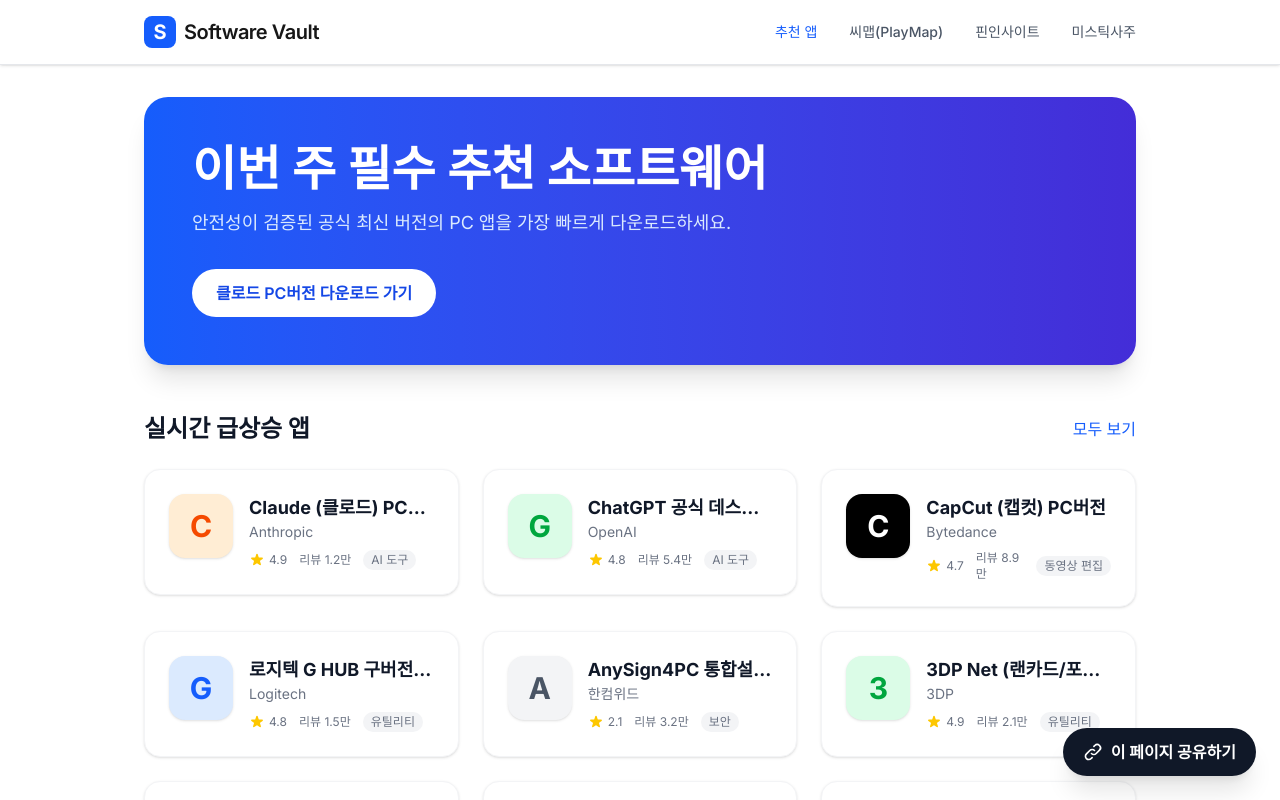
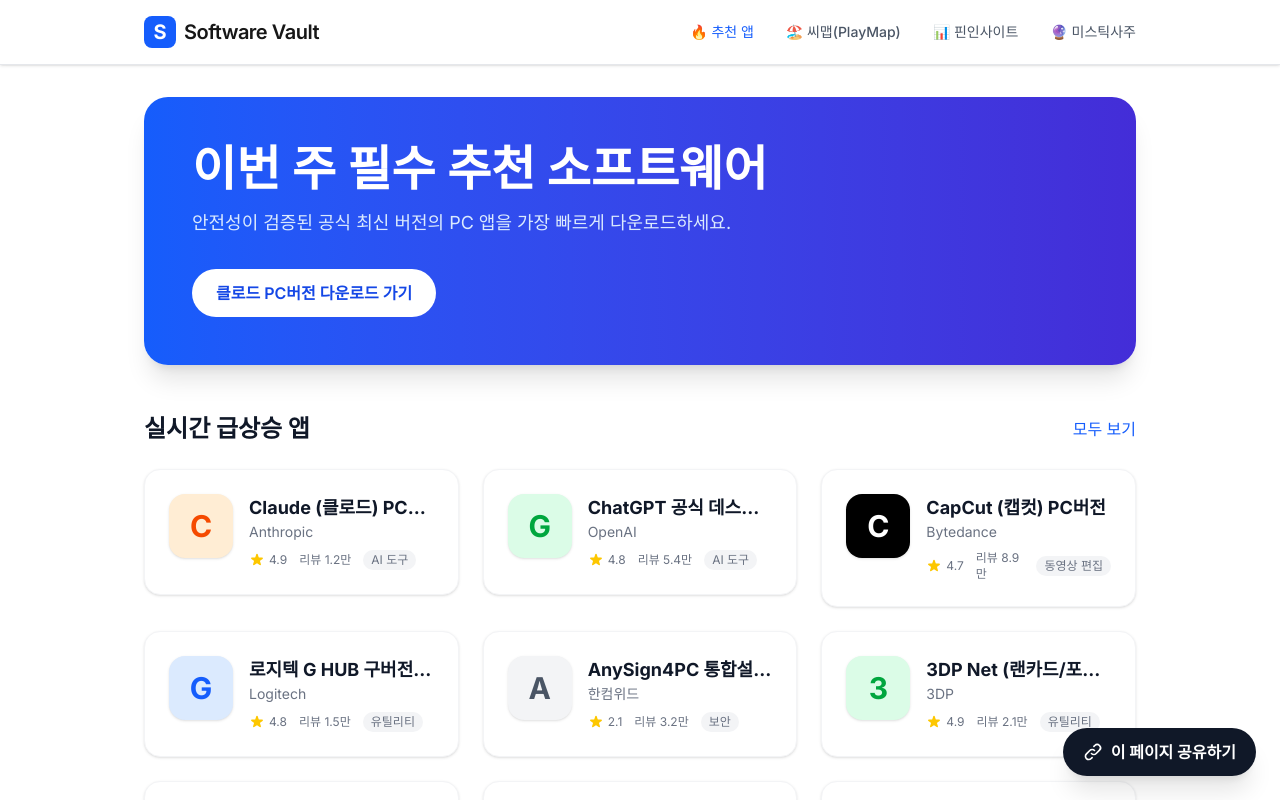
Before and after one commit to duke3736-collab/software-vault, a Next.js app: page / in a window 1280 px wide. Shown: the top 800 px of the page. Built offline with nearby package versions, Linux system fonts and the light colour scheme.

Commit message:
style: add emojis to header links for better CTR

```diff
--- a/src/app/layout.tsx
+++ b/src/app/layout.tsx
@@ -29,10 +29,10 @@
               <span className="font-semibold text-xl tracking-tight">Software Vault</span>
             </Link>
             <nav className="hidden md:flex gap-8 text-sm font-medium text-gray-600">
-              <Link href="/" className="hover:text-blue-600 transition text-blue-600">추천 앱</Link>
-              <a href="https://map.weknews.com" target="_blank" rel="noopener noreferrer" className="hover:text-teal-500 transition">씨맵(PlayMap)</a>
-              <a href="https://tools.weknews.com" target="_blank" rel="noopener noreferrer" className="hover:text-indigo-500 transition">핀인사이트</a>
-              <a href="https://saju.weknews.com" target="_blank" rel="noopener noreferrer" className="hover:text-fuchsia-500 transition">미스틱사주</a>
+              <Link href="/" className="hover:text-blue-600 transition text-blue-600">🔥 추천 앱</Link>
+              <a href="https://map.weknews.com" target="_blank" rel="noopener noreferrer" className="hover:text-teal-500 transition">🏖️ 씨맵(PlayMap)</a>
+              <a href="https://tools.weknews.com" target="_blank" rel="noopener noreferrer" className="hover:text-indigo-500 transition">📊 핀인사이트</a>
+              <a href="https://saju.weknews.com" target="_blank" rel="noopener noreferrer" className="hover:text-fuchsia-500 transition">🔮 미스틱사주</a>
             </nav>
             <div className="md:hidden flex items-center">
               <button className="text-gray-500">
```
